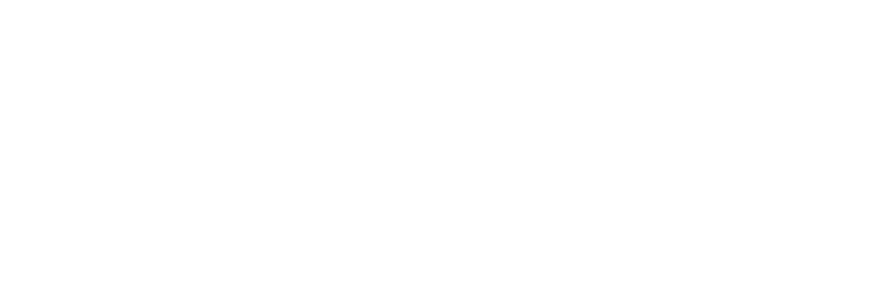
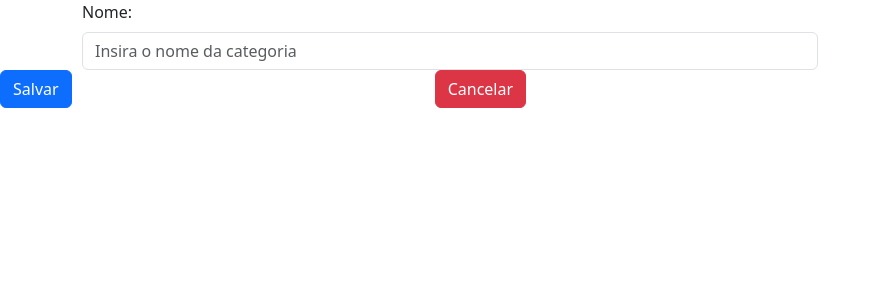
Before and after one commit to oJaciel/comparador_precos, a PHP site: page /criar.php in a window 1280 px wide. Before the commit the part shown is empty. Shown: the top 300 px of the page, without its empty margins (0-881 px from the left). Run offline with PHP 8.4, Linux system fonts and the light colour scheme.

Commit message:
Adição da funcionalidade criar.php
Adição da funcionalidade criar.php na aba 'Categoria'.
Conexão com o banco e INSERT funcionando, tudo ok!
Ainda falta realizar a estilização.

```diff
--- a/views/categoria/criar.php
+++ b/views/categoria/criar.php
@@ -4,9 +4,53 @@
     <meta charset="UTF-8">
     <meta name="viewport" content="width=device-width, initial-scale=1.0">
     <title>Criar Categoria</title>
+    <link href="https://cdn.jsdelivr.net/npm/bootstrap@5.3.2/dist/css/bootstrap.min.css" rel="stylesheet" integrity="sha384-T3c6CoIi6uLrA9TneNEoa7RxnatzjcDSCmG1MXxSR1GAsXEV/Dwwykc2MPK8M2HN" crossorigin="anonymous">
 </head>
 <body>
 
+    <form action="criar.php" method="post">
+        <div class='container'>
+            <div class='row'>
+                <div class='col-12 col-md-8'>
+                <label for="nome" class='form-label'>Nome:</label>
+                <input type="text" class='form-control' name="nome" placeholder="Insira o nome da categoria">
+                </div>
+            </div>
+        </div>
+        <div class="row">
+            <div class='col-12 col-md-4'>
+            <input type="submit" value="Salvar" class="btn btn-primary " id="button"></input>
+            </div>
+            <div class='col-12 col-md-4'>
+                <a type="button" class='btn btn-danger' href="listar.php">Cancelar</a>
+            </div>
+        </div>
 
-</body>
+
+    </form>
+
+    <?php
+    include ('../../conexao.php');
+
+    if ($_SERVER["REQUEST_METHOD"] == "POST") {
+        $nome = $_POST['nome'];
+
+        $sql_categoria =
+            "INSERT INTO Categoria
+                    (nome)
+                VALUES
+                    ('$nome')";
+
+        if ($conexao->query($sql_categoria) === TRUE) {
+            header("Location: listar.php");
+        }
+        else {
+            echo "Erro: " . $conexao->error;
+        }
+    }
+
+    ?>
+
+    <script src="https://cdn.jsdelivr.net/npm/bootstrap@5.3.2/dist/js/bootstrap.bundle.min.js" integrity="sha384-C6RzsynM9kWDrMNeT87bh95OGNyZPhcTNXj1NW7RuBCsyN/o0jlpcV8Qyq46cDfL" crossorigin="anonymous"></script>
+  </body>
 </html>
```
